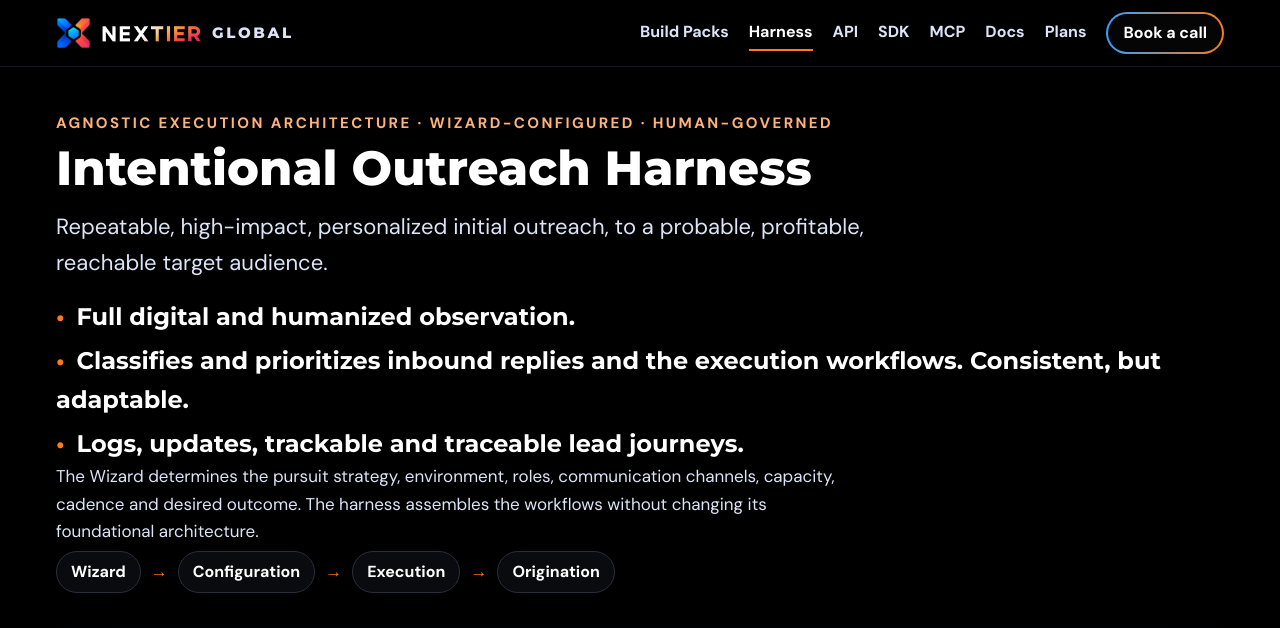
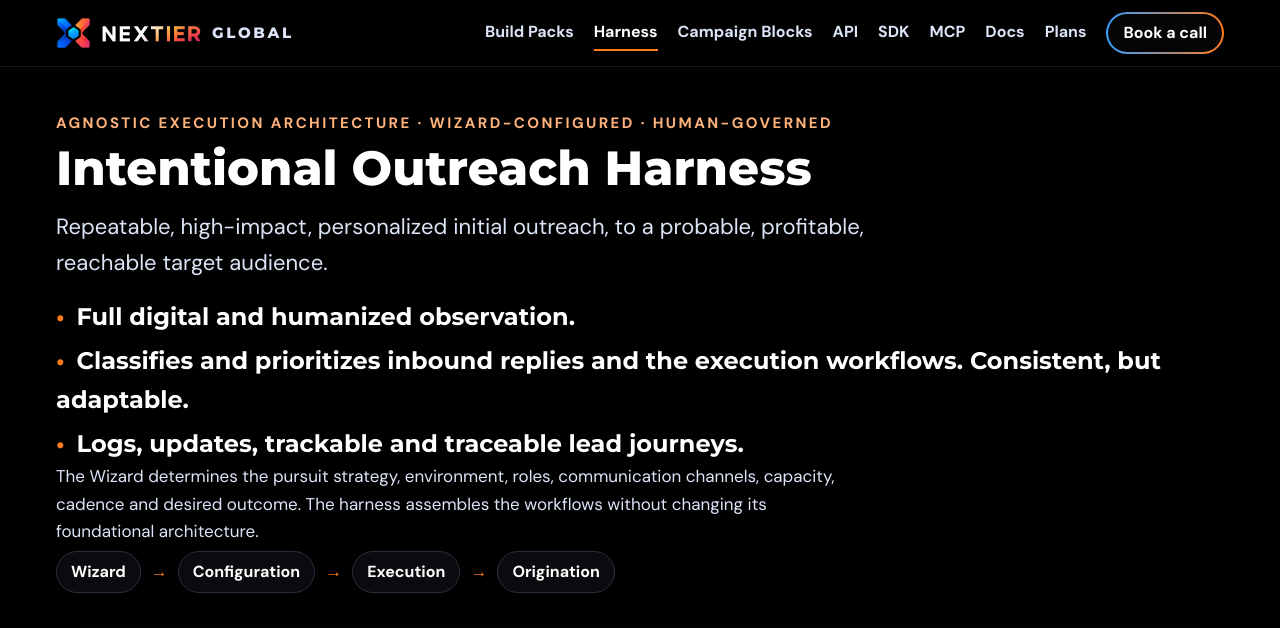
Before and after one commit to NextierTech11105/nextierglobal, a plain HTML site: page harness.html in a window 1280 px wide. Shown: the top 628 px of the page. Drawn offline with Linux system fonts and the light colour scheme.

Commit message:
Link the Harness to the Campaign Blocks page

```diff
--- a/harness.html
+++ b/harness.html
@@ -25,7 +25,7 @@
 <body class="doc-page">
 <header class="top"><div class="in">
   <a class="brand" href="./" aria-label="Nextier Global home"><img class="lg-m" src="assets/nextier-mark.png" alt="" width="35" height="32"><img class="lg-w" src="assets/nextier-word.png" alt="Nextier" width="103" height="19"><span class="lg-g">GLOBAL</span></a>
-  <nav class="nav" aria-label="Main"><a href="build-packs.html">Build Packs</a><a href="harness.html" aria-current="page">Harness</a><a href="api.html">API</a><a href="sdk.html">SDK</a><a href="mcp.html">MCP</a><a href="docs.html">Docs</a><a href="plans.html">Plans</a><a class="cta" href="https://www.nxtier.ai/book/nextier" target="_blank" rel="noopener">Book a call</a></nav>
+  <nav class="nav" aria-label="Main"><a href="build-packs.html">Build Packs</a><a href="harness.html" aria-current="page">Harness</a><a href="campaign-blocks.html">Campaign Blocks</a><a href="api.html">API</a><a href="sdk.html">SDK</a><a href="mcp.html">MCP</a><a href="docs.html">Docs</a><a href="plans.html">Plans</a><a class="cta" href="https://www.nxtier.ai/book/nextier" target="_blank" rel="noopener">Book a call</a></nav>
 </div></header>
 <main>
 <section class="hero">
@@ -119,7 +119,7 @@
 <h2>Governance at the center</h2>
 <p class="sub">The default campaign boundary is a 15-minute Discovery, booked and confirmed completed by a person. Qualified opportunities then move to an accountable deal owner.</p>
 <div class="note b"><b>Architectural rule.</b> The Wizard changes the configuration, not the engine. Every workflow stays reusable, remixable, measurable, reversible where appropriate, and governed by explicit human and AI responsibilities.</div>
-<div class="btns"><a class="btn primary" href="wizard/">Open the Execution Wizard</a><a class="btn" href="build-packs.html">See the Build Packs</a><a class="btn" href="https://www.nxtier.ai/book/nextier" target="_blank" rel="noopener">Book a call</a></div>
+<div class="btns"><a class="btn" href="campaign-blocks.html">Explore Campaign Blocks</a><a class="btn primary" href="wizard/">Open the Execution Wizard</a><a class="btn" href="build-packs.html">See the Build Packs</a><a class="btn" href="https://www.nxtier.ai/book/nextier" target="_blank" rel="noopener">Book a call</a></div>
 </section>
 </main>
 <footer><div class="wrap in"><span>© 2026 Nextier Technologies</span><span><a href="build-packs.html">Build Packs</a> · <a href="harness.html">Harness</a> · <a href="api.html">API</a> · <a href="sdk.html">SDK</a> · <a href="mcp.html">MCP</a> · <a href="docs.html">Docs</a> · <a href="plans.html">Plans</a></span></div></footer>
```
